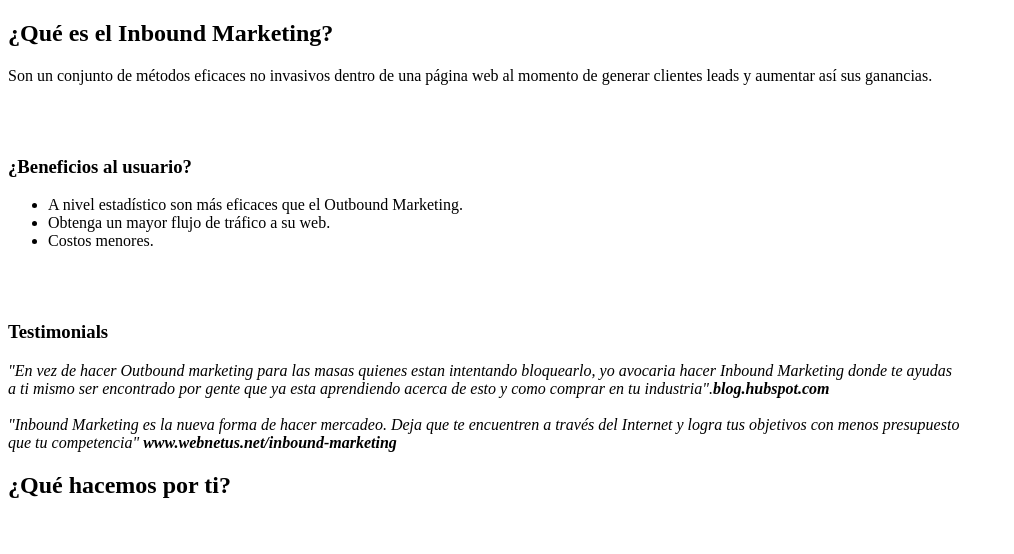
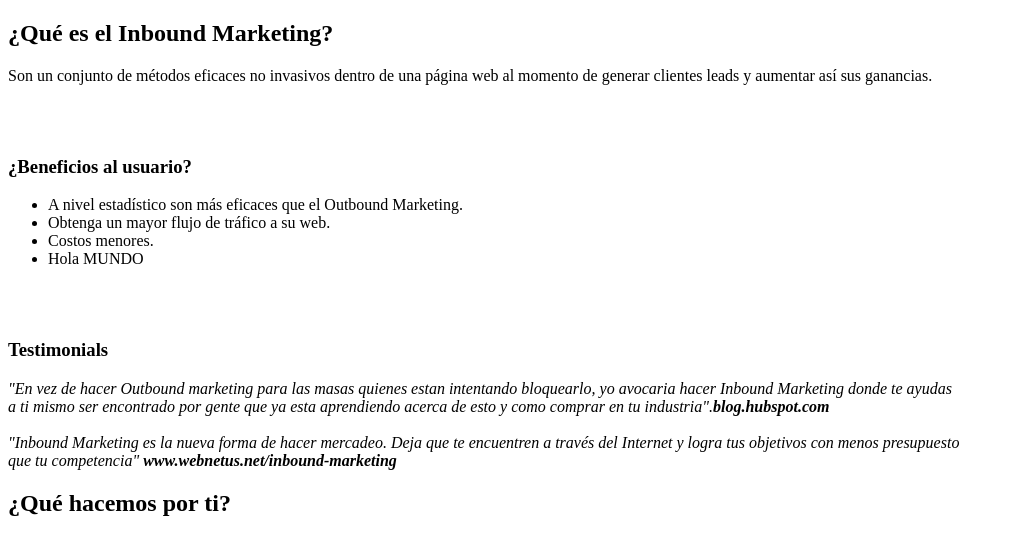
Before and after one commit to AnnBlue/inbound, a plain HTML site: page index.html in a window 1280 px wide. Shown: the whole page, without its empty margins (0-1014 px from the left). Drawn offline with Linux system fonts and the light colour scheme.

Commit message:
probando git

```diff
--- a/index.html
+++ b/index.html
@@ -21,6 +21,7 @@
 			<li> 	A nivel estadístico son más eficaces que el Outbound Marketing. </li>
 			<li>	Obtenga un mayor flujo de tráfico a su web. </li>
 			<li>	Costos menores. </li>
+            <li> Hola MUNDO </li>
 		</ul>
 		<br />
 		<br />
```
